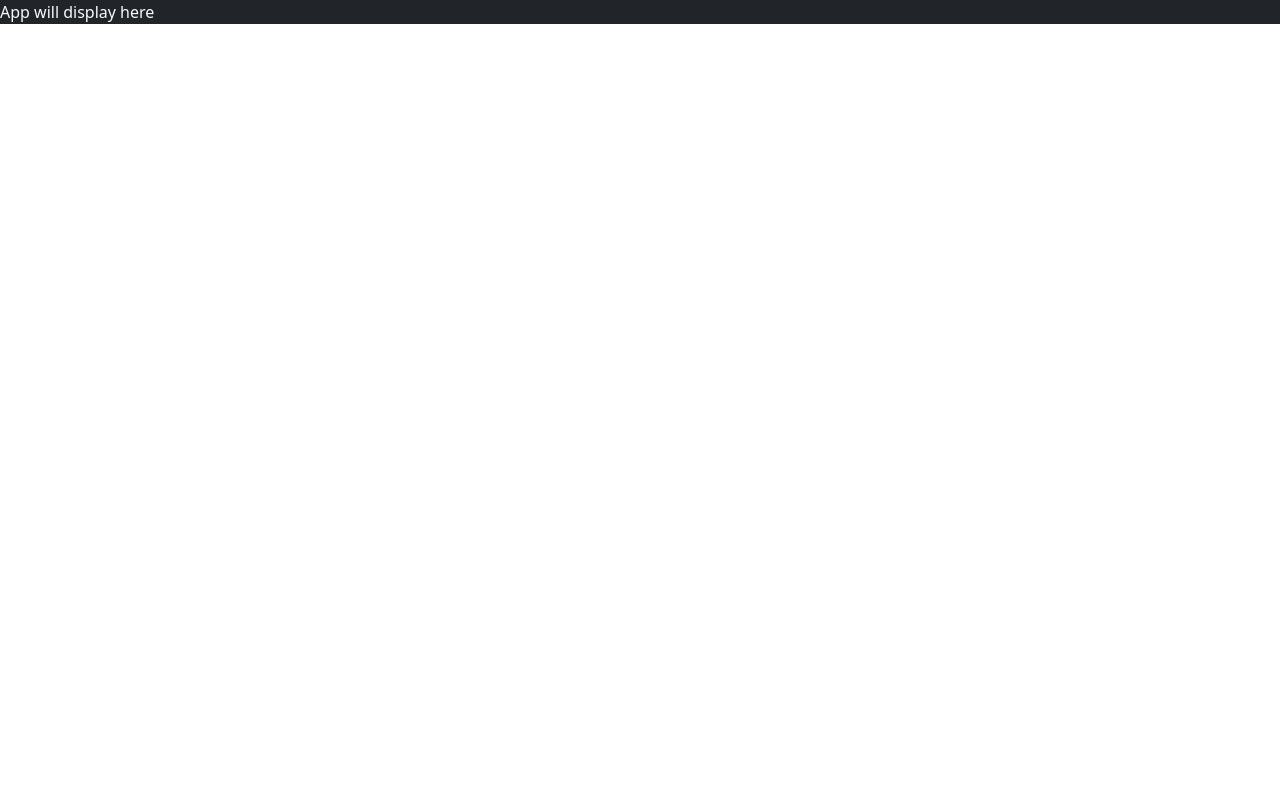
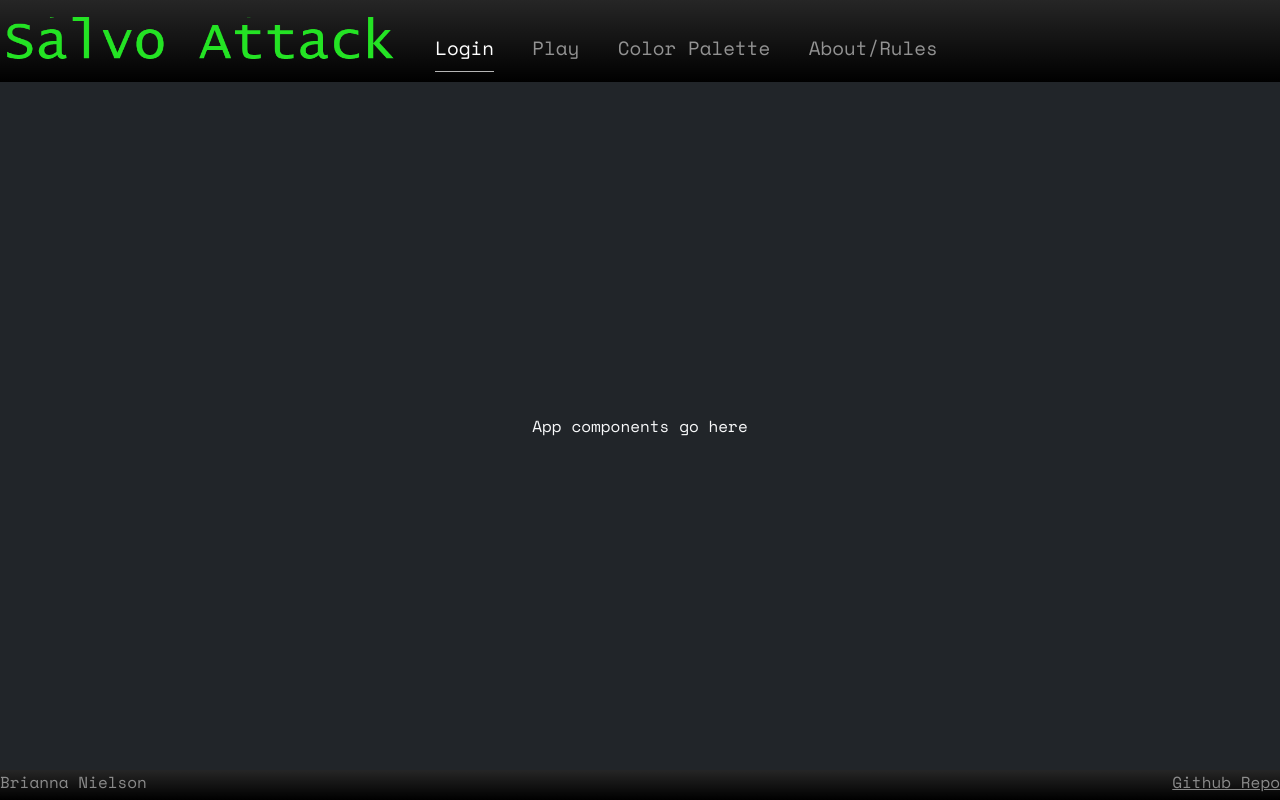
Before and after one commit to bbair/startup, a React (Vite) app: page / in a window 1280 px wide. Built offline with nearby package versions, Linux system fonts and the light colour scheme.

Commit message:
Adding header and footer to app component

```diff
--- a/src/app.jsx
+++ b/src/app.jsx
@@ -3,5 +3,34 @@ import 'bootstrap/dist/css/bootstrap.min.css';
 import './app.css';
 
 export default function App() {
-  return <div className='body bg-dark text-light'>App will display here</div>;
+  return (
+    <div className='body bg-dark text-light'>
+        <header class="bg-black bg-gradient">
+            <nav class="navbar navbar-dark">
+                <div id="title" class="navbar-brand"><img width="400px" src="public/SalvoAttackTitle.png" alt="Salvo Attack"/></div>
+                <menu class="navbar-nav">
+                    <li class="nav-item">
+                        <a class="nav-link active" href="login.html">Login</a>
+                    </li>
+                    <li class="nav-item">
+                        <a class="nav-link" href="play.html">Play</a>
+                    </li>
+                    <li class="nav-item">
+                        <a class="nav-link" href="color_palette.html">Color Palette</a>
+                    </li>
+                    <li class="nav-item">
+                        <a class="nav-link" href="about_rules.html">About/Rules</a>
+                    </li>
+                </menu>
+            </nav>
+        </header>
+
+        <main>App components go here</main>
+
+        <footer class="bg-black bg-gradient text-white-50">
+            <span>Brianna Nielson</span>
+            <a class="text-reset" href="https://github.com/bbair/startup">Github Repo</a>
+        </footer>
+    </div>
+  );
 }
```
